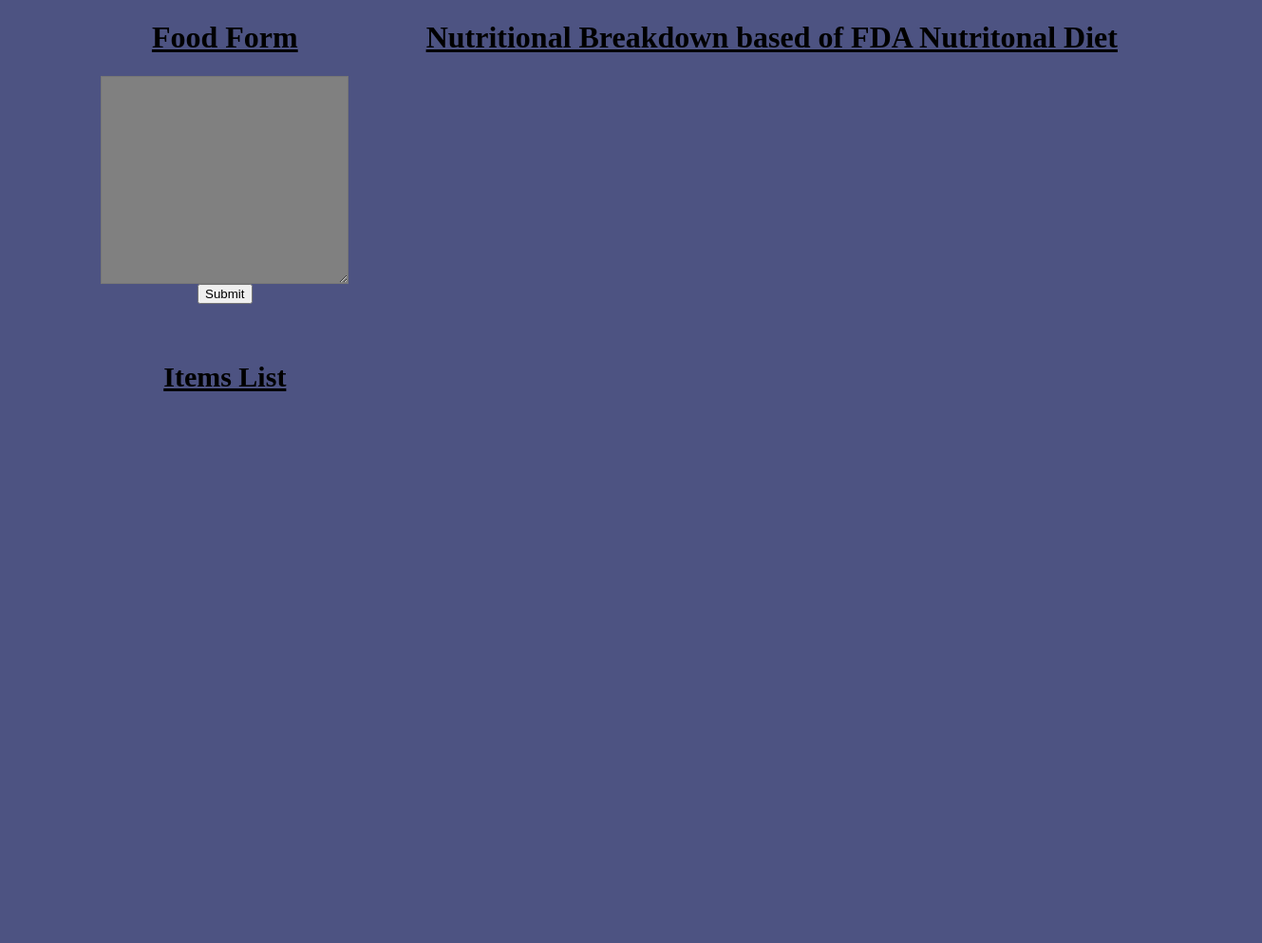
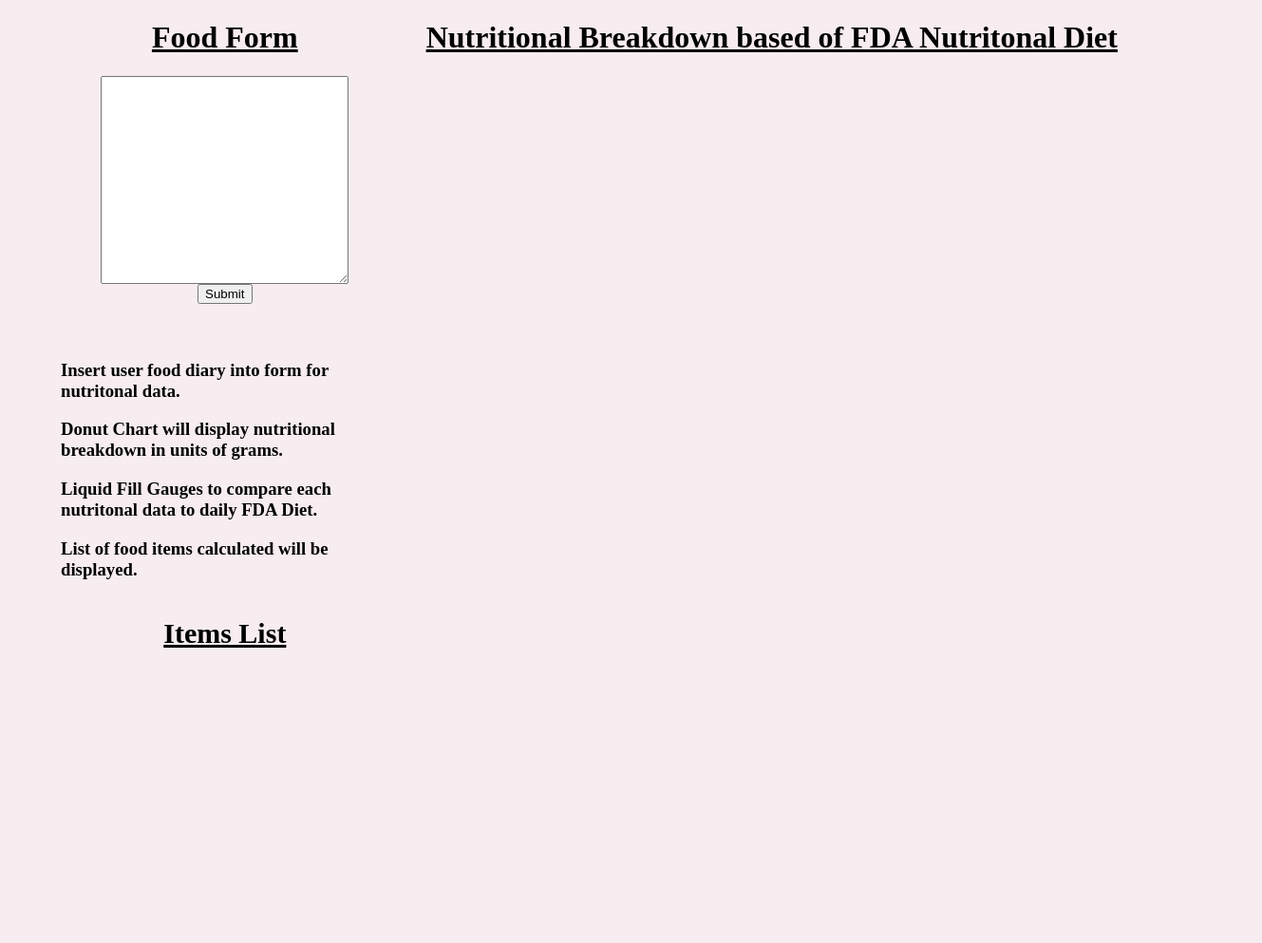
Before and after one commit to henrytan0705/Nutrify-JS-Project, a website built with webpack: page index.html in a window 1280 px wide. Shown: the whole page at 95% size, 1329 px wide, since content can reach past the window. Before the commit the page ends 800 px from the top, so only its background shows below. Built offline with nearby package versions, Linux system fonts and the light colour scheme; files whose address does not match are found by name.

Commit message:
adjust styling + add instructions

```diff
--- a/assets/stylesheets/application.css
+++ b/assets/stylesheets/application.css
@@ -1,5 +1,6 @@
 body {
-    background-color: #4D5382;
+    /* background-color: #DCCFEC; */
+    background-color: #F7EDF0;
 }
 
 .layout-wrapper {
@@ -11,6 +12,11 @@
     position: absolute;
     top: 0;
     left: 5vw;
+}
+
+.food-form-list-wrapper {
+    display: flex;
+    flex-direction: column;
 }
 
 /*---------------------------------------------*/
@@ -41,7 +47,7 @@
 }
 
 .form-textarea {
-    background-color: gray;
+    /* background-color: gray; */
 }
 /*---------------------------------------------*/
 
@@ -75,7 +81,7 @@
 }
 
 .list-display {
-    background-color:gray;
+    /* background-color:gray; */
 }
 
 .food-item {
@@ -145,27 +151,18 @@
 
 .sub-gauges {
     /* border: 1px solid green; */
-    display: block;
-    height: 44vh;
-}
-
-.top-gauges {
-    /* border: 1px solid blue; */
-    height: 50%;
     display: flex;
-}
-
-.bottom-gauges {
-    /* border: 1px solid red; */
-    height: 50%;
-    display: flex;
+    flex-wrap: wrap;
+    justify-content: space-around;
+    /* height: 44vh; */
 }
 
 .sub-gauge {
     height: 100%;
     width: 33%;
+    min-width: 125px;
+    display: block;
     /* border: 1px solid black; */
-    display: block;
 }
 
 .sub-gauge-title {
@@ -179,16 +176,16 @@
     font-size: 20px;
 }
 
-@media screen and (min-width:900px) {
+/* @media screen and (min-width:900px) {
     .liquidFillGaugeText {
         width: 5vw;
     }
-}
+} */
 
 .gauge-size {
-    width: 10vw;
+    /* width: 10vw; */
     align-items: center;
     /* border: 1px solid red; */
     /* display: inline-block; */
-    overflow: visible;
+    /* overflow: visible; */
 }
--- a/index.html
+++ b/index.html
@@ -29,7 +29,15 @@
                     <textarea id="formValue" class = "form-textarea" rows="15" cols="30"></textarea>
                     <input class="form-button" type="submit" />
                 </div>
+
             </form>
+        </div>
+
+        <div>
+            <h3> Insert user food diary into form for nutritonal data.</h3>
+            <h3> Donut Chart will display nutritional breakdown in units of grams.</h3>
+            <h3> Liquid Fill Gauges to compare each nutritonal data to daily FDA Diet.</h3>
+            <h3> List of food items calculated will be displayed.</h3>
         </div>
 
         <div class="food-list-wrapper">
@@ -55,7 +63,7 @@
                 <svg id="calories" class="calories"></svg>
             </div>
             <div class="sub-gauges">
-                <div class="top-gauges">
+
                     <div class="sub-gauge" >
                         <h1 id="protein-display" class="sub-gauge-title"></h1>
                         <svg class="gauge-size" id="protein"></svg>
@@ -71,9 +79,6 @@
                         <svg class="gauge-size" id="fats" ></svg>
                     </div>
 
-                </div>
-
-                <div class="bottom-gauges">
                     <div class="sub-gauge" >
                         <h1 id="sodium-display" class="sub-gauge-title"></h1>
                         <svg class="gauge-size" id="sodium" ></svg>
@@ -88,8 +93,6 @@
                         <h1 id="sugar-display" class="sub-gauge-title"></h1>
                         <svg class="gauge-size" id="sugar" ></svg>
                     </div>
-
-                </div>
 
             </div>
 
--- a/src/index.js
+++ b/src/index.js
@@ -113,7 +113,7 @@
 
             for (let i = 0; i < typesOfFood.length; i++) {
                 let food = document.createElement("h1");
-                food.appendChild(document.createTextNode(`${typesOfFood[i]}`));
+                food.appendChild(document.createTextNode(`- ${typesOfFood[i]}`));
                 food.classList.add("food-item")
                 foodList.appendChild(food);
             }
@@ -169,7 +169,7 @@
 
             let config4 = liquidFillGaugeDefaultSettings();
             config4.circleColor = "#e2705a";
-            config4.textColor = "white";
+            config4.textColor = "black";
             config4.waveTextColor = "pink";
             config4.waveColor = "#e2705a";
             config4.circleThickness = 0.2;
@@ -188,7 +188,7 @@
             let config6 = liquidFillGaugeDefaultSettings();
             config6.circleColor = "#6ca339";
             config6.textColor = "green";
-            config6.waveTextColor = "white";
+            config6.waveTextColor = "black";
             config6.waveColor = "#6ca339";
             config6.circleThickness = 0.2;
             config6.textVertPosition = 0.2;
```
Also changed, not shown: src/fill_gauge.js (+9 -0 lines).
